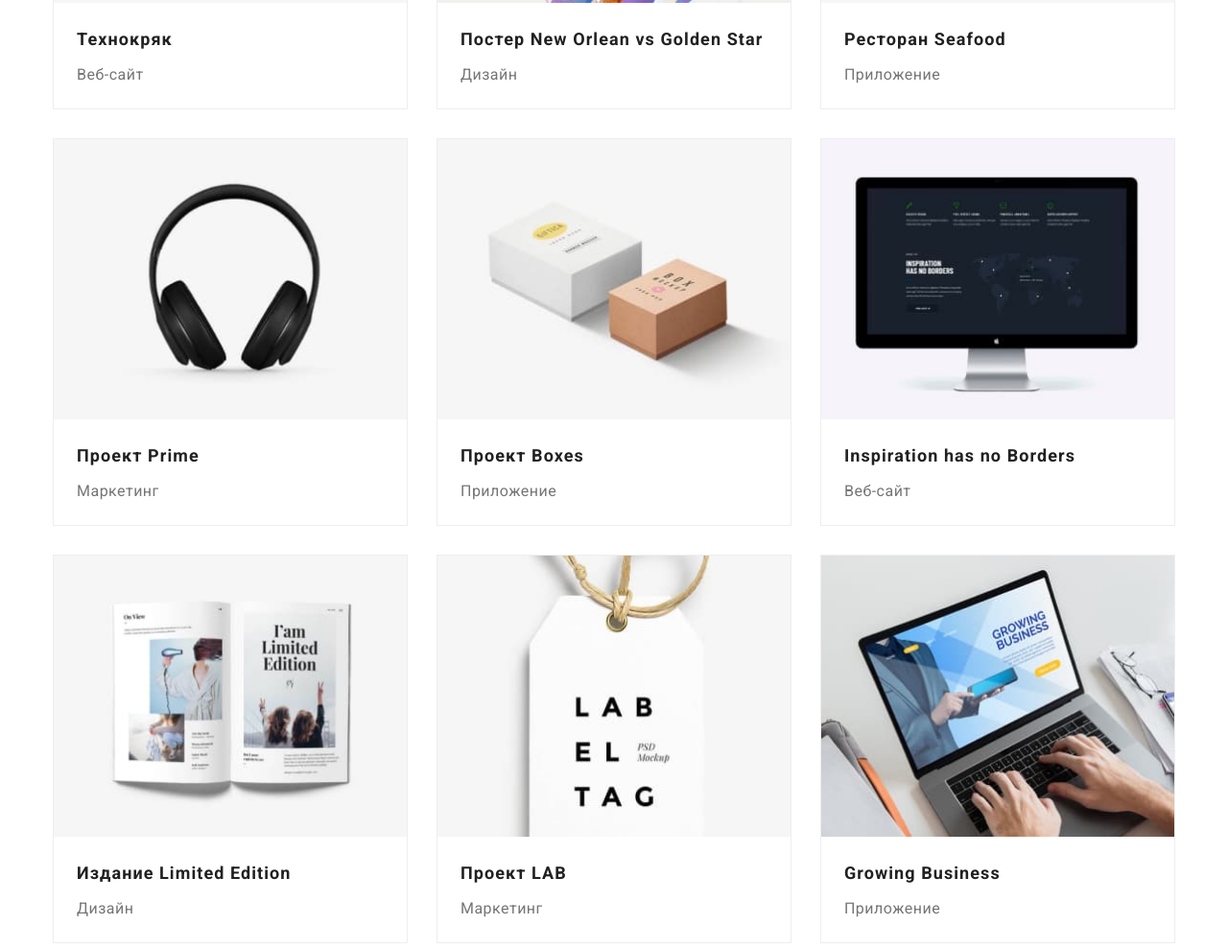
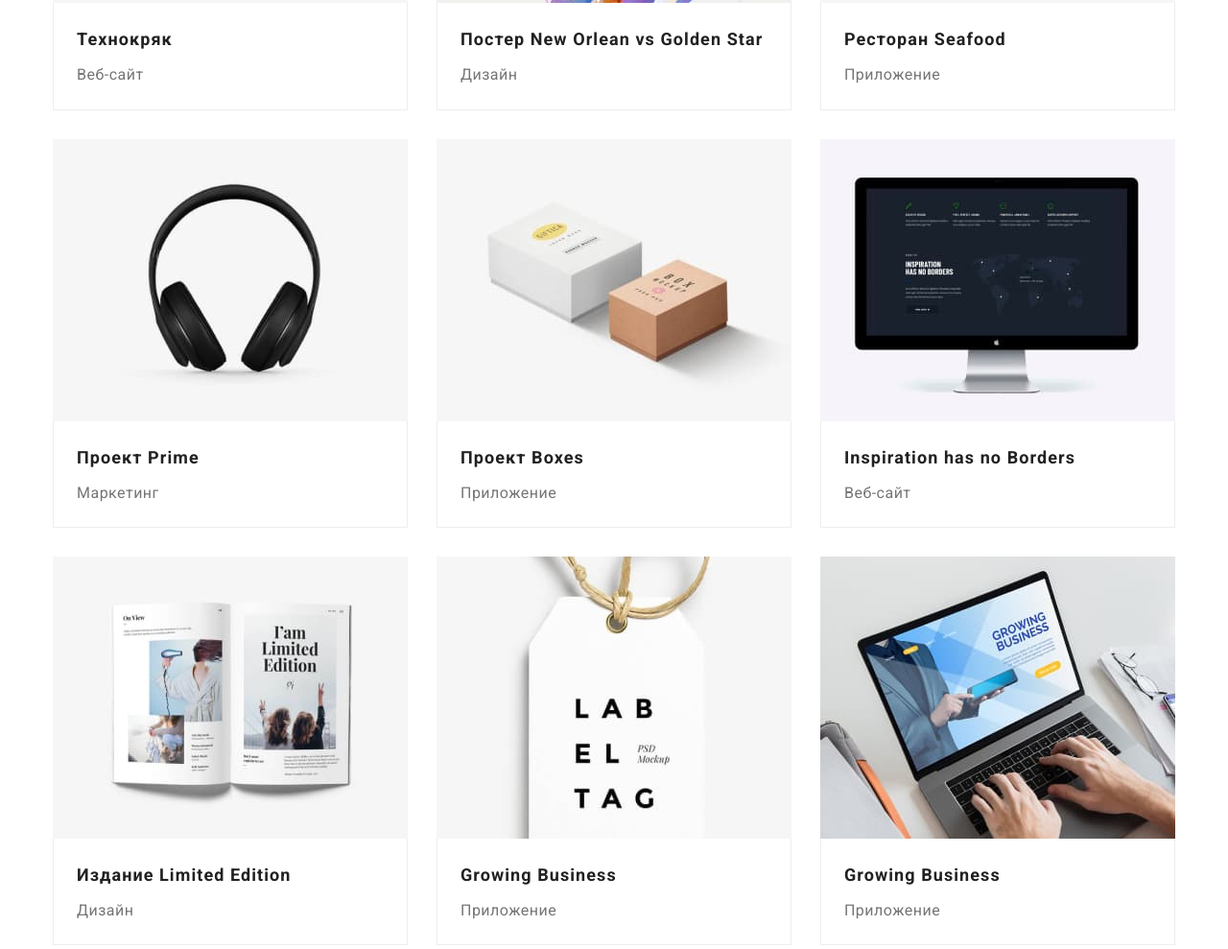
Before and after one commit to YuriyIzium/goit-markup-hw-03, a plain HTML site: page portfolio.html in a window 1280 px wide. Shown: the part 538-1527 px from the top of the page at 96% size. Drawn offline with nearby package versions, Linux system fonts and the light colour scheme.

Commit message:
style-wrapper-cards

```diff
--- a/css/styles.css
+++ b/css/styles.css
@@ -268,15 +268,6 @@ body {
   background-color: var(--tim-btn-bg);
 }
 
-.tim-title {
-  margin-bottom: 50px;
-
-  font-size: 36px;
-  line-height: 1.31;
-  text-align: center;
-  color: var(--title-collor);
-}
-
 .tim-block {
   display: flex;
   justify-content: space-between;
@@ -292,8 +283,18 @@ body {
   border-radius: 0px 0px 4px 4px;
 }
 
+.tim-title {
+  font-size: 36px;
+  line-height: 1.31;
+  text-align: center;
+  color: var(--title-collor);
+}
+
+.tim-wrapper {
+  padding: 30px 0;
+}
+
 .tim-name {
-  padding-top: 30px;
   margin-bottom: 10px;
 
   font-weight: 500;
@@ -303,7 +304,6 @@ body {
 }
 
 .tim-specialty {
-  padding-bottom: 30px;
   line-height: 1.19;
   text-align: center;
 }
@@ -346,12 +346,18 @@ body {
   gap: 30px;
 }
 
-.project-cart {
+.project-card {
   flex-basis: calc((100% - 60px) / 3);
+}
+
+.project-wrapper {
+  padding: 20px 24px;
+
   border: 1px solid #eeeeee;
+  border-top: none;
 }
+
 .project-title {
-  padding: 20px 24px 0;
   margin-bottom: 4px;
 
   font-size: 18px;
@@ -361,8 +367,6 @@ body {
 }
 
 .project-text {
-  padding: 0 24px 20px;
-
   line-height: 1.88;
   color: var(--primary-text-color);
 }
--- a/portfolio.html
+++ b/portfolio.html
@@ -63,7 +63,7 @@
         </ul>
         <!-- Проекты -->
         <ul class="projects list">
-          <li class="project-cart">
+          <li class="project-card">
             <a class="link" href=""
               ><img
                 src="./imeges/tehnockriak.jpg"
@@ -71,11 +71,14 @@
                 width="370"
                 height="294"
               />
+				  <div class="project-wrapper">
 					<h2 class="project-title">Технокряк</h2>
               <p class="project-text">Веб-сайт</p>
+				  </div>
+
             </a>
           </li>
-          <li class="project-cart">
+          <li class="project-card">
             <a class="link" href=""
               ><img
                 src="./imeges/poster.jpg"
@@ -84,11 +87,14 @@
                 width="370"
                 height="294"
               />
+				  <div class="project-wrapper">
 					<h2 class="project-title">Постер New Orlean vs Golden Star</h2>
               <p class="project-text">Дизайн</p>
+				  </div>
+
             </a>
           </li>
-          <li class="project-cart">
+          <li class="project-card">
             <a class="link" href=""
               ><img
                 src="./imeges/seafood-rest.jpg"
@@ -97,11 +103,14 @@
                 width="370"
                 height="294"
               />
+				  <div class="project-wrapper">
 					<h2 class="project-title">Ресторан Seafood</h2>
               <p class="project-text">Приложение</p>
+				  </div>
+
             </a>
           </li>
-          <li class="project-cart">
+          <li class="project-card">
             <a class="link" href=""
               ><img
                 src="./imeges/prime-project.jpg"
@@ -110,11 +119,14 @@
                 width="370"
                 height="294"
               />
+				  <div class="project-wrapper">
 						<h2 class="project-title">Проект Prime</h2>
               <p class="project-text">Маркетинг</p>
+				  </div>
+
             </a>
           </li>
-          <li class="project-cart">
+          <li class="project-card">
             <a class="link" href=""
               ><img
                 src="./imeges/boxes-project.jpg"
@@ -123,11 +135,14 @@
                 width="370"
                 height="294"
               />
+				  <div class="project-wrapper">
 					<h2 class="project-title">Проект Boxes</h2>
               <p class="project-text">Приложение</p>
+				  </div>
+
             </a>
           </li>
-          <li class="project-cart">
+          <li class="project-card">
             <a class="link" href=""
               ><img
                 src="./imeges/inspiration-borders.jpg"
@@ -136,11 +151,14 @@
                 width="370"
                 height="294"
               />
+				  <div class="project-wrapper">
 					<h2 class="project-title">Inspiration has no Borders</h2>
               <p class="project-text">Веб-сайт</p>
+				  </div>
+
             </a>
           </li>
-          <li class="project-cart">
+          <li class="project-card">
             <a class="link" href=""
               ><img
                 src="./imeges/lim-edition.jpg"
@@ -149,11 +167,14 @@
                 width="370"
                 height="294"
               />
+				  <div class="project-wrapper">
 					<h2 class="project-title">Издание Limited Edition</h2>
               <p class="project-text">Дизайн</p>
+				  </div>
+
             </a>
           </li>
-          <li class="project-cart">
+          <li class="project-card">
             <a class="link" href=""
               ><img
                 src="./imeges/lab-tag.jpg"
@@ -162,11 +183,13 @@
                 width="370"
                 height="294"
               />
-              <h2 class="project-title">Проект LAB</h2>
-              <p class="project-text">Маркетинг</p>
+				  <div class="project-wrapper">
+					<h2 class="project-title">Growing Business</h2>
+              <p class="project-text">Приложение</p>
+				  </div>
             </a>
           </li>
-          <li class="project-cart">
+          <li class="project-card">
             <a class="link" href=""
               ><img
                 src="./imeges/growing-bis.jpg"
@@ -175,8 +198,11 @@
                 width="370"
                 height="294"
               />
+				  <div class="project-wrapper">
 					<h2 class="project-title">Growing Business</h2>
               <p class="project-text">Приложение</p>
+				  </div>
+
             </a>
           </li>
         </ul>
```
Also changed, not shown: index.html (+8 -0 lines). Lines whose indentation alone changed are shown as unchanged.
